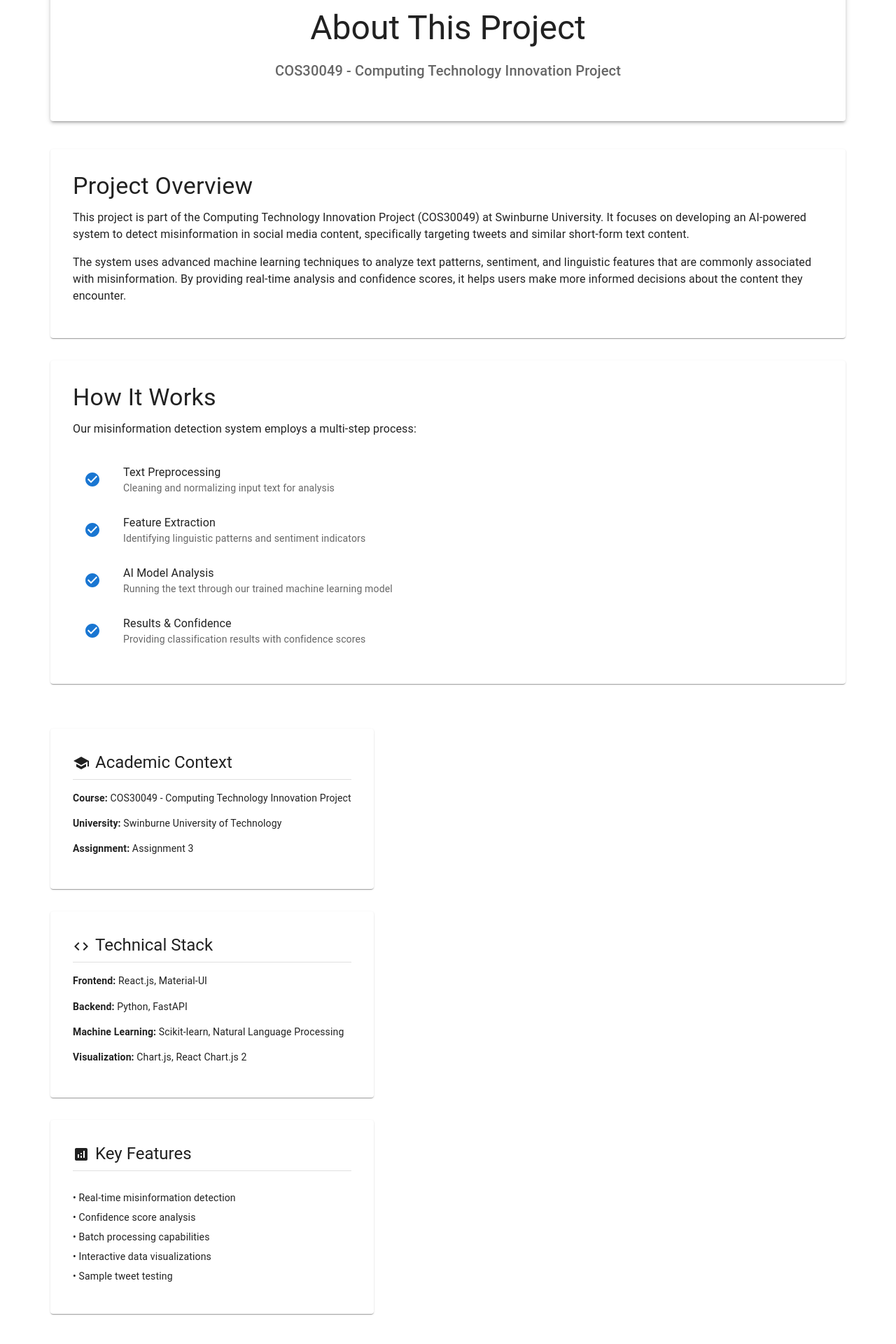
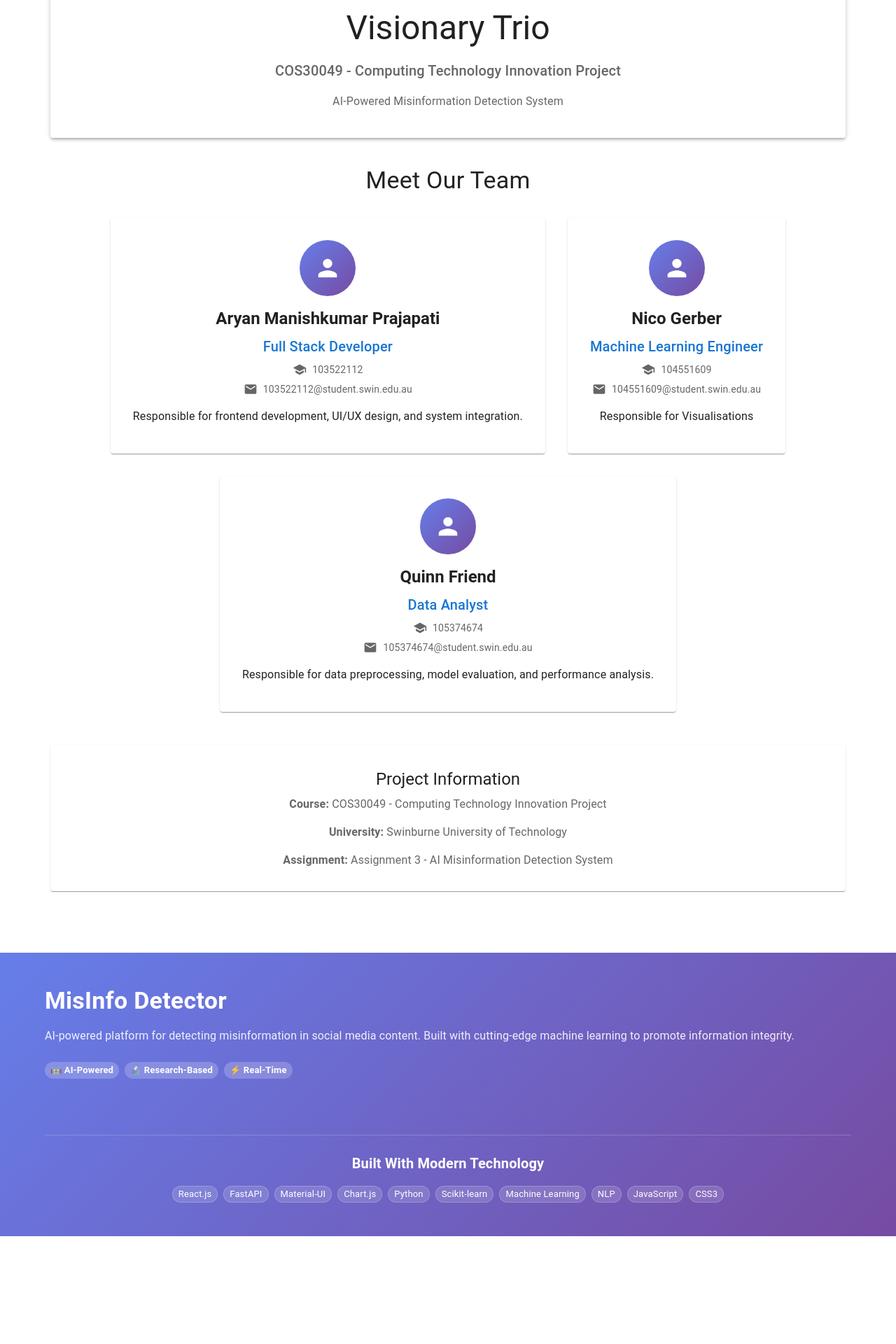
Before and after one commit to Nico-Gerber/COS30049-Assignment-3, a React (Create React App) app in the folder client/: page /about in a window 1280 px wide. Shown: the part 140-2060 px from the top of the page at 70% size. After the commit the page ends 1906 px from the top, so only its background shows below. Built offline with nearby package versions, Linux system fonts and the light colour scheme.

Commit message:
Revamp About and Insights pages UI

```diff
--- a/client/src/pages/about.js
+++ b/client/src/pages/about.js
@@ -1,155 +1,127 @@
 import React from 'react';
-import { Container, Typography, Paper, Box, Grid, Divider, List, ListItem, ListItemIcon, ListItemText } from '@mui/material';
-import { CheckCircle, School, Code, Analytics } from '@mui/icons-material';
+import { Container, Typography, Paper, Box, Grid, Avatar, Card, CardContent } from '@mui/material';
+import { Person, School, Email } from '@mui/icons-material';
 
 const About = () => {
+  const teamMembers = [
+    {
+      name: "Aryan Manishkumar Prajapati",
+      role: "Full Stack Developer",
+      studentId: "103522112",
+      email: "103522112@student.swin.edu.au",
+      description: "Responsible for frontend development, UI/UX design, and system integration."
+    },
+    {
+      name: "Nico Gerber",
+      role: "Machine Learning Engineer",
+      studentId: "104551609",
+      email: "104551609@student.swin.edu.au",
+      description: "Responsible for Visualisations"
+    },
+    {
+      name: "Quinn Friend",
+      role: "Data Analyst",
+      studentId: "105374674",
+      email: "105374674@student.swin.edu.au",
+      description: "Responsible for data preprocessing, model evaluation, and performance analysis."
+    }
+  ];
+
   return (
     <Container maxWidth="lg" sx={{ px: { xs: 2, sm: 3, md: 4 }, py: 3 }}>
-      <Paper elevation={3} sx={{ p: { xs: 3, sm: 4, md: 5 }, mb: 5 }}>
-        <Typography variant="h3" component="h1" gutterBottom align="center">
-          About This Project
+      {/* Header */}
+      <Paper elevation={3} sx={{ p: { xs: 3, sm: 4, md: 5 }, mb: 5, textAlign: 'center' }}>
+        <Typography variant="h3" component="h1" gutterBottom>
+          Visionary Trio
         </Typography>
-        <Typography variant="h6" color="text.secondary" align="center" paragraph>
+        <Typography variant="h6" color="text.secondary" paragraph>
           COS30049 - Computing Technology Innovation Project
+        </Typography>
+        <Typography variant="body1" color="text.secondary">
+          AI-Powered Misinformation Detection System
         </Typography>
       </Paper>
 
-      <Grid container spacing={{ xs: 3, md: 4 }}>
-        <Grid item xs={12} md={8}>
-          <Paper sx={{ p: { xs: 3, sm: 4 }, mb: 4 }}>
-            <Typography variant="h4" gutterBottom>
-              Project Overview
-            </Typography>
-            <Typography variant="body1" paragraph>
-              This project is part of the Computing Technology Innovation Project (COS30049) at Swinburne University.
-              It focuses on developing an AI-powered system to detect misinformation in social media content,
-              specifically targeting tweets and similar short-form text content.
-            </Typography>
-            <Typography variant="body1" paragraph>
-              The system uses advanced machine learning techniques to analyze text patterns, sentiment,
-              and linguistic features that are commonly associated with misinformation. By providing real-time
-              analysis and confidence scores, it helps users make more informed decisions about the content they encounter.
-            </Typography>
-          </Paper>
+      {/* Team Members */}
+      <Typography variant="h4" gutterBottom align="center" sx={{ mb: 4 }}>
+        Meet Our Team
+      </Typography>
 
-          <Paper sx={{ p: { xs: 3, sm: 4 }, mb: 4 }}>
-            <Typography variant="h4" gutterBottom>
-              How It Works
-            </Typography>
-            <Typography variant="body1" paragraph>
-              Our misinformation detection system employs a multi-step process:
-            </Typography>
-            <List>
-              <ListItem>
-                <ListItemIcon>
-                  <CheckCircle color="primary" />
-                </ListItemIcon>
-                <ListItemText
-                  primary="Text Preprocessing"
-                  secondary="Cleaning and normalizing input text for analysis"
-                />
-              </ListItem>
-              <ListItem>
-                <ListItemIcon>
-                  <CheckCircle color="primary" />
-                </ListItemIcon>
-                <ListItemText
-                  primary="Feature Extraction"
-                  secondary="Identifying linguistic patterns and sentiment indicators"
-                />
-              </ListItem>
-              <ListItem>
-                <ListItemIcon>
-                  <CheckCircle color="primary" />
-                </ListItemIcon>
-                <ListItemText
-                  primary="AI Model Analysis"
-                  secondary="Running the text through our trained machine learning model"
-                />
-              </ListItem>
-              <ListItem>
-                <ListItemIcon>
-                  <CheckCircle color="primary" />
-                </ListItemIcon>
-                <ListItemText
-                  primary="Results & Confidence"
-                  secondary="Providing classification results with confidence scores"
-                />
-              </ListItem>
-            </List>
-          </Paper>
-        </Grid>
+      <Grid container spacing={4} justifyContent="center">
+        {teamMembers.map((member, index) => (
+          <Grid item xs={12} key={index}>
+            <Card
+              sx={{
+                height: '100%',
+                display: 'flex',
+                flexDirection: 'column',
+                transition: 'all 0.3s ease-in-out',
+                '&:hover': {
+                  transform: 'translateY(-8px)',
+                  boxShadow: '0 12px 20px rgba(0,0,0,0.15)'
+                }
+              }}
+            >
+              <CardContent sx={{ textAlign: 'center', p: 4 }}>
+                <Avatar
+                  sx={{
+                    width: 80,
+                    height: 80,
+                    mx: 'auto',
+                    mb: 2,
+                    background: 'linear-gradient(135deg, #667eea 0%, #764ba2 100%)'
+                  }}
+                >
+                  <Person sx={{ fontSize: 40 }} />
+                </Avatar>
 
-        <Grid item xs={12} md={4}>
-          <Paper sx={{ p: { xs: 3, sm: 4 }, mb: 4 }}>
-            <Typography variant="h5" gutterBottom>
-              <School sx={{ mr: 1, verticalAlign: 'middle' }} />
-              Academic Context
-            </Typography>
-            <Divider sx={{ mb: 2 }} />
-            <Typography variant="body2" paragraph>
-              <strong>Course:</strong> COS30049 - Computing Technology Innovation Project
-            </Typography>
-            <Typography variant="body2" paragraph>
-              <strong>University:</strong> Swinburne University of Technology
-            </Typography>
-            <Typography variant="body2" paragraph>
-              <strong>Assignment:</strong> Assignment 3
-            </Typography>
-          </Paper>
+                <Typography variant="h5" component="h2" gutterBottom sx={{ fontWeight: 'bold' }}>
+                  {member.name}
+                </Typography>
 
-          <Paper sx={{ p: { xs: 3, sm: 4 }, mb: 4 }}>
-            <Typography variant="h5" gutterBottom>
-              <Code sx={{ mr: 1, verticalAlign: 'middle' }} />
-              Technical Stack
-            </Typography>
-            <Divider sx={{ mb: 2 }} />
-            <Typography variant="body2" paragraph>
-              <strong>Frontend:</strong> React.js, Material-UI
-            </Typography>
-            <Typography variant="body2" paragraph>
-              <strong>Backend:</strong> Python, FastAPI
-            </Typography>
-            <Typography variant="body2" paragraph>
-              <strong>Machine Learning:</strong> Scikit-learn, Natural Language Processing
-            </Typography>
-            <Typography variant="body2" paragraph>
-              <strong>Visualization:</strong> Chart.js, React Chart.js 2
-            </Typography>
-          </Paper>
+                <Typography variant="h6" color="primary" gutterBottom>
+                  {member.role}
+                </Typography>
 
-          <Paper sx={{ p: { xs: 3, sm: 4 } }}>
-            <Typography variant="h5" gutterBottom>
-              <Analytics sx={{ mr: 1, verticalAlign: 'middle' }} />
-              Key Features
-            </Typography>
-            <Divider sx={{ mb: 2 }} />
-            <List dense>
-              <ListItem disablePadding>
-                <ListItemText primary="• Real-time misinformation detection" />
-              </ListItem>
-              <ListItem disablePadding>
-                <ListItemText primary="• Confidence score analysis" />
-              </ListItem>
-              <ListItem disablePadding>
-                <ListItemText primary="• Batch processing capabilities" />
-              </ListItem>
-              <ListItem disablePadding>
-                <ListItemText primary="• Interactive data visualizations" />
-              </ListItem>
-              <ListItem disablePadding>
-                <ListItemText primary="• Sample tweet testing" />
-              </ListItem>
-            </List>
-          </Paper>
-        </Grid>
+                <Box sx={{ display: 'flex', alignItems: 'center', justifyContent: 'center', mb: 1 }}>
+                  <School sx={{ mr: 1, color: 'text.secondary', fontSize: 20 }} />
+                  <Typography variant="body2" color="text.secondary">
+                    {member.studentId}
+                  </Typography>
+                </Box>
+
+                <Box sx={{ display: 'flex', alignItems: 'center', justifyContent: 'center', mb: 2 }}>
+                  <Email sx={{ mr: 1, color: 'text.secondary', fontSize: 20 }} />
+                  <Typography variant="body2" color="text.secondary">
+                    {member.email}
+                  </Typography>
+                </Box>
+
+                <Typography variant="body1" paragraph sx={{ lineHeight: 1.6 }}>
+                  {member.description}
+                </Typography>
+              </CardContent>
+            </Card>
+          </Grid>
+        ))}
       </Grid>
 
-      <Box sx={{ mt: 8, mb: 4, textAlign: 'center', px: { xs: 2, sm: 4 } }}>
-        <Typography variant="body1" color="text.secondary" sx={{ lineHeight: 1.8, fontSize: '1.1rem' }}>
-          This project demonstrates the application of machine learning and web technologies
-          to address real-world challenges in information verification and digital literacy.
-        </Typography>
+      {/* Project Info */}
+      <Box sx={{ mt: 6, textAlign: 'center' }}>
+        <Paper sx={{ p: 4 }}>
+          <Typography variant="h5" gutterBottom>
+            Project Information
+          </Typography>
+          <Typography variant="body1" color="text.secondary" paragraph>
+            <strong>Course:</strong> COS30049 - Computing Technology Innovation Project
+          </Typography>
+          <Typography variant="body1" color="text.secondary" paragraph>
+            <strong>University:</strong> Swinburne University of Technology
+          </Typography>
+          <Typography variant="body1" color="text.secondary">
+            <strong>Assignment:</strong> Assignment 3 - AI Misinformation Detection System
+          </Typography>
+        </Paper>
       </Box>
     </Container>
   );
```
Also changed, not shown: client/src/pages/insights.js (+54 -43 lines).
